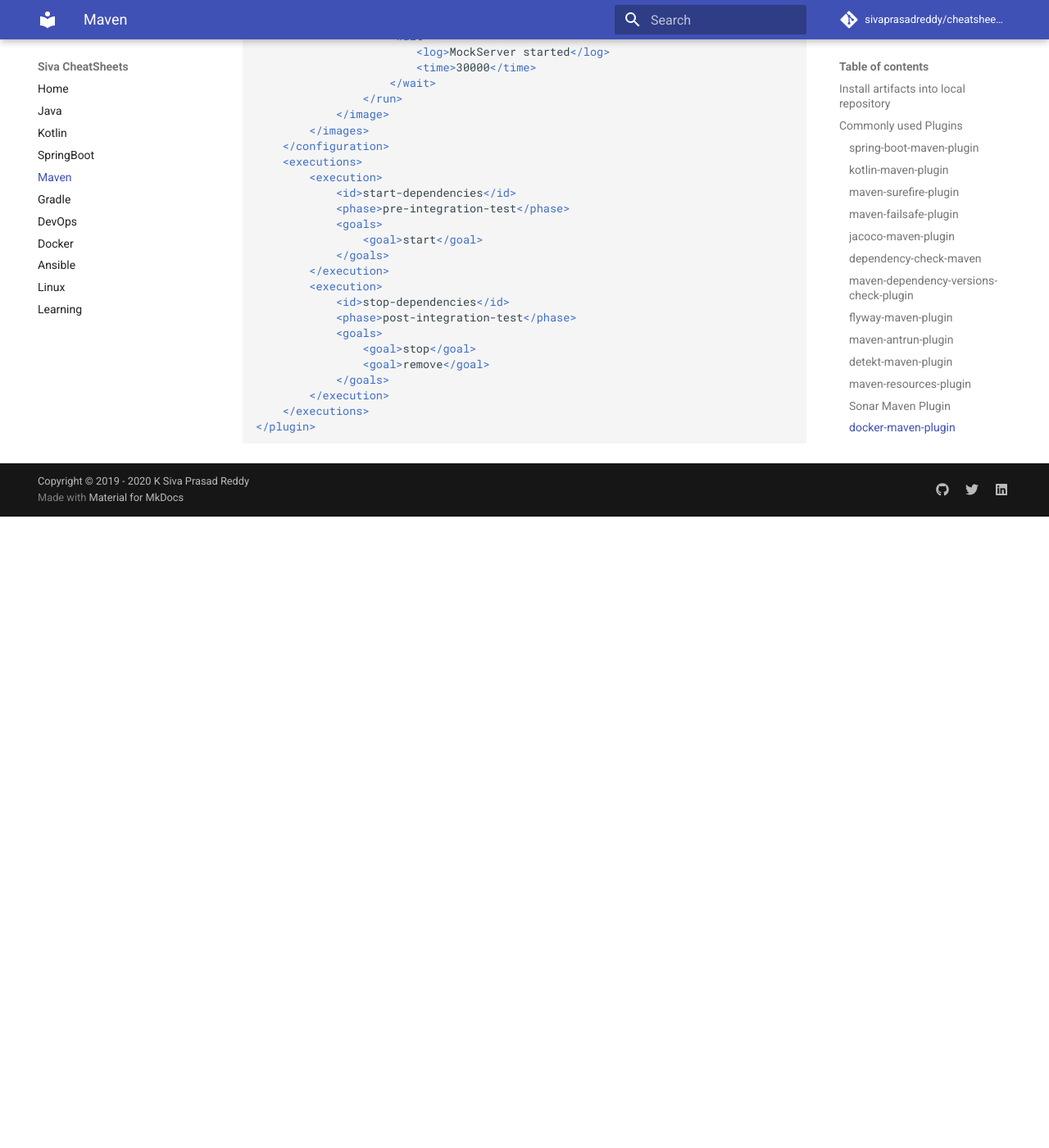
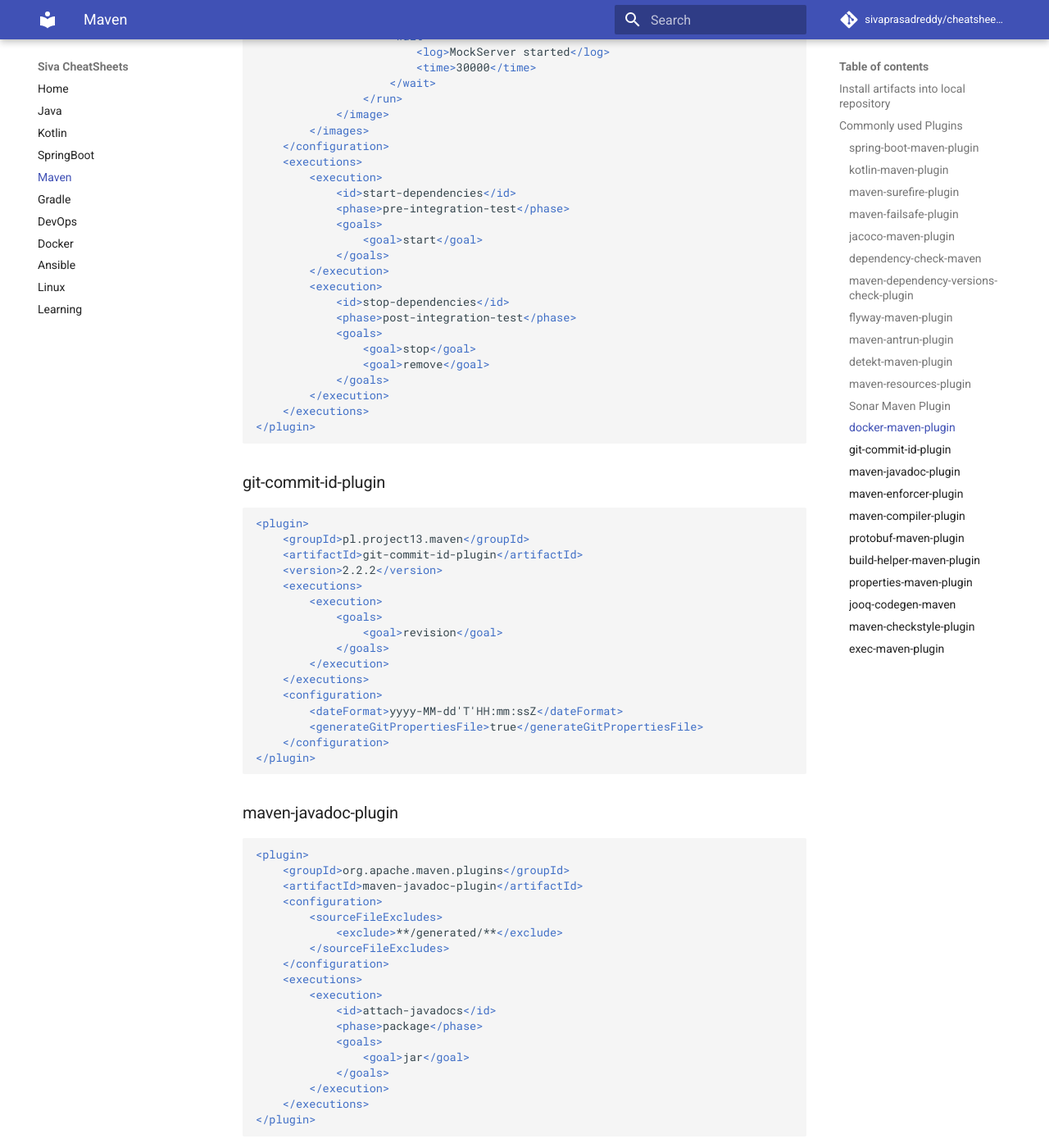
Before and after one commit to sivaprasadreddy/sivalabs-dev-notes, an MkDocs documentation site: the page built from docs/maven.md, in a window 1280 px wide and 1400 px high, scrolled down 9910 px. Shown: the whole window at 82% size. Built offline with MkDocs 1.6.1 and Material for MkDocs 9.7.7, drawn with Linux system fonts in a browser that asks for light colours; comment, search, counter and statistics services are not loaded; before the commit the page ends 10540 px from its top, so only the background shows below that; some of the changed text lies outside the part shown.

Commit message:
Adding maven plugins.

````diff
--- a/docs/maven.md
+++ b/docs/maven.md
@@ -521,3 +521,58 @@
     </executions>
 </plugin>
 ```
+
+### git-commit-id-plugin
+
+```xml
+<plugin>
+    <groupId>pl.project13.maven</groupId>
+    <artifactId>git-commit-id-plugin</artifactId>
+    <version>2.2.2</version>
+    <executions>
+        <execution>
+            <goals>
+                <goal>revision</goal>
+            </goals>
+        </execution>
+    </executions>
+    <configuration>
+        <dateFormat>yyyy-MM-dd'T'HH:mm:ssZ</dateFormat>
+        <generateGitPropertiesFile>true</generateGitPropertiesFile>
+    </configuration>
+</plugin>
+```
+
+### maven-javadoc-plugin
+
+```xml
+<plugin>
+    <groupId>org.apache.maven.plugins</groupId>
+    <artifactId>maven-javadoc-plugin</artifactId>
+    <configuration>
+        <sourceFileExcludes>
+            <exclude>**/generated/**</exclude>
+        </sourceFileExcludes>
+    </configuration>
+    <executions>
+        <execution>
+            <id>attach-javadocs</id>
+            <phase>package</phase>
+            <goals>
+                <goal>jar</goal>
+            </goals>
+        </execution>
+    </executions>
+</plugin>
+```
+
+### maven-enforcer-plugin
+<https://maven.apache.org/enforcer/maven-enforcer-plugin/>
+
+### maven-compiler-plugin
+### protobuf-maven-plugin
+### build-helper-maven-plugin
+### properties-maven-plugin
+### jooq-codegen-maven
+### maven-checkstyle-plugin
+### exec-maven-plugin
````
